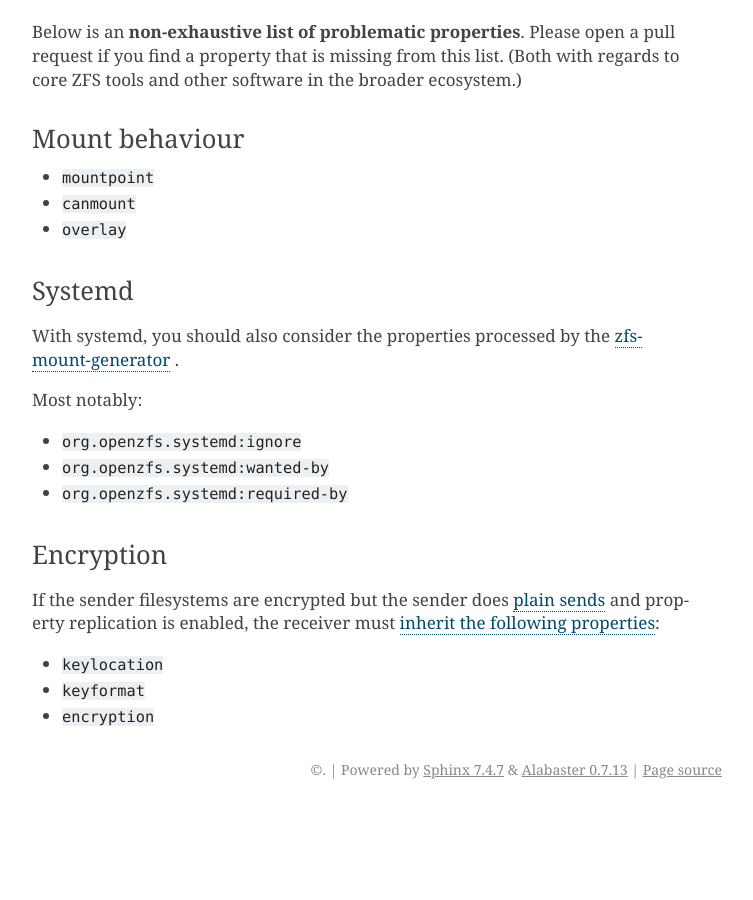
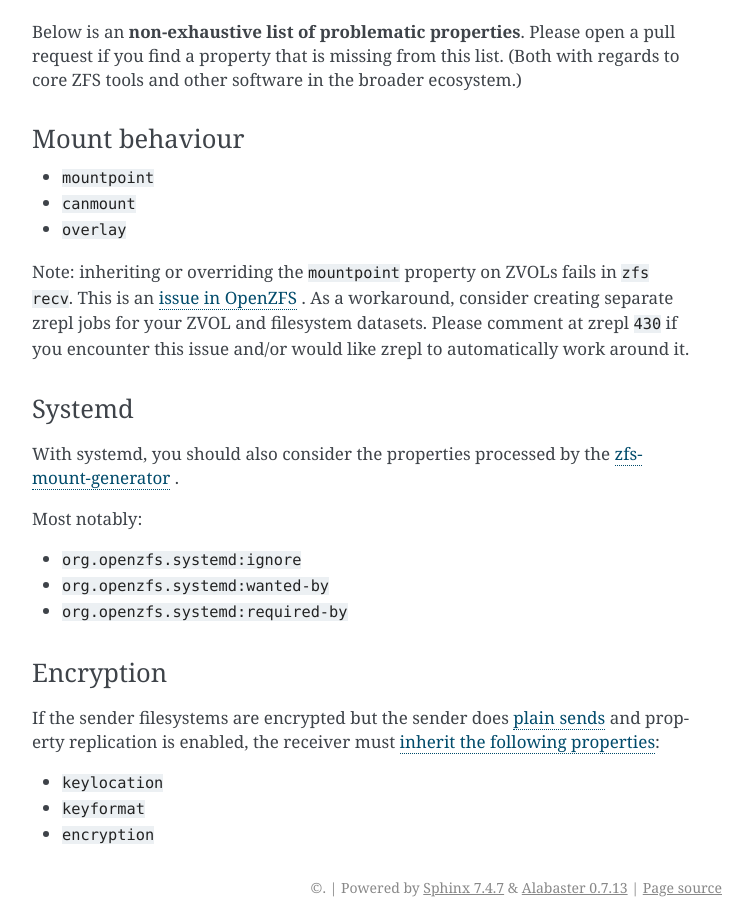
Before and after one commit to zrepl/zrepl, a Sphinx documentation site: the page built from docs/configuration/sendrecvoptions.rst, in a window 1280 px wide and 900 px high, scrolled down 3747 px. Shown: the whole window, without its empty margins (388-1141 px from the left). Built offline with Sphinx 7.4.7, drawn with Linux system fonts in a browser that asks for light colours; pages that are not in the unit, such as notebooks, are missing from menus; the version number could not be read and is left out; cross-references to code outside the pages are shown as plain code; before the commit the page ends 4556 px from its top, so only the background shows below that.

Commit message:
docs: add note about `zfs recv -x mountpoint` with ZVOLs
refs #430

```diff
--- a/docs/configuration/sendrecvoptions.rst
+++ b/docs/configuration/sendrecvoptions.rst
@@ -186,6 +186,12 @@
 * ``canmount``
 * ``overlay``
 
+Note: inheriting or overriding the ``mountpoint`` property on ZVOLs fails in ``zfs recv``.
+This is an `issue in OpenZFS <https://github.com/openzfs/zfs/issues/11416>`_ .
+As a workaround, consider creating separate zrepl jobs for your ZVOL and filesystem datasets.
+Please comment at zrepl :issue:`430` if you encounter this issue and/or would like zrepl to automatically work around it.
+
+
 Systemd
 -------
 
```
